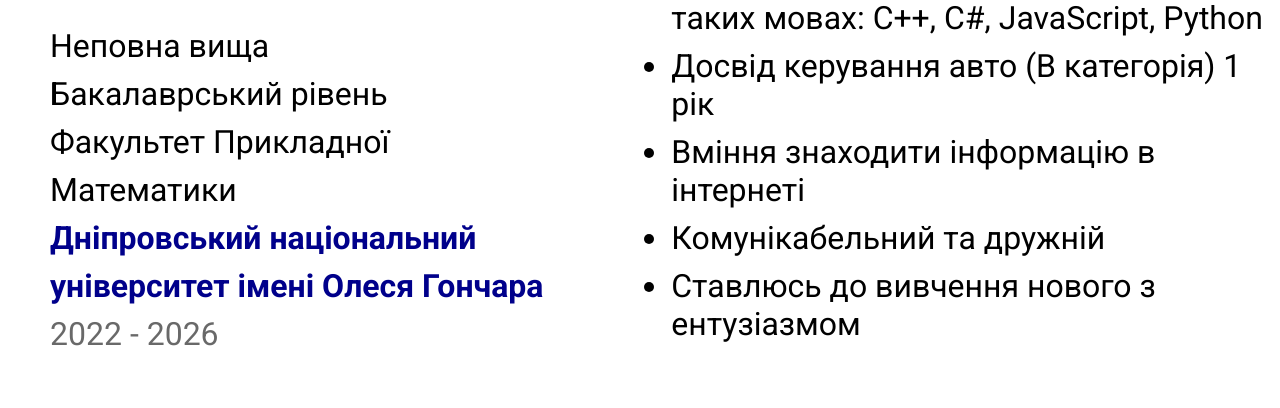
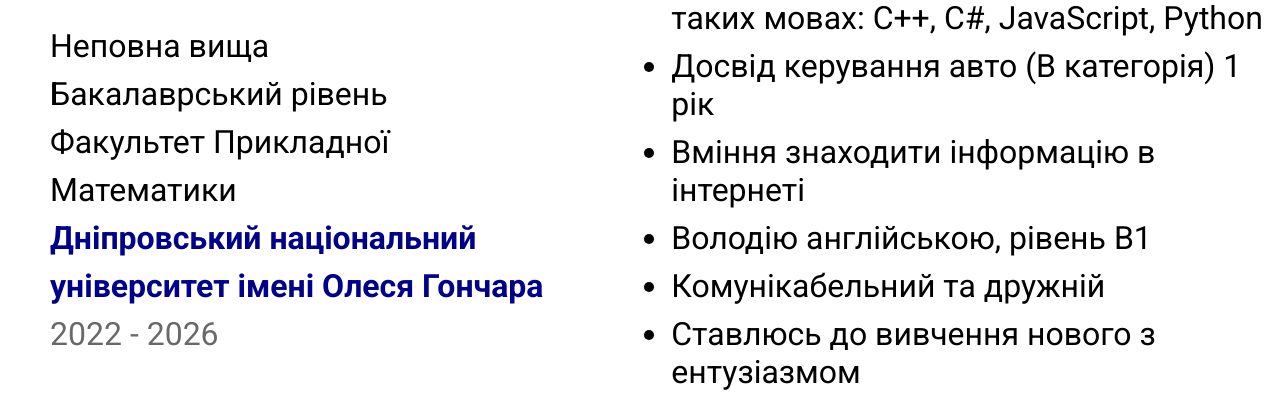
Before and after one commit to Longboiiii/resume, a plain HTML site: page index.html in a window 1280 px wide. Shown: the part 643-1051 px from the top of the page. Drawn offline with Linux system fonts and the light colour scheme.

Commit message:
Update index.html

```diff
--- a/index.html
+++ b/index.html
@@ -60,6 +60,7 @@
                     <li>Володію навичками програмування на таких мовах: C++, C#, JavaScript, Python</li>
                     <li>Досвід керування авто (B категорія) 1 рік</li>
                     <li>Вміння знаходити інформацію в інтернеті</li>
+                    <li>Володію англійською, рівень B1</li>
                     <li>Комунікабельний та дружній</li>
                     <li>Ставлюсь до вивчення нового з ентузіазмом</li>
                 </ul>
```
